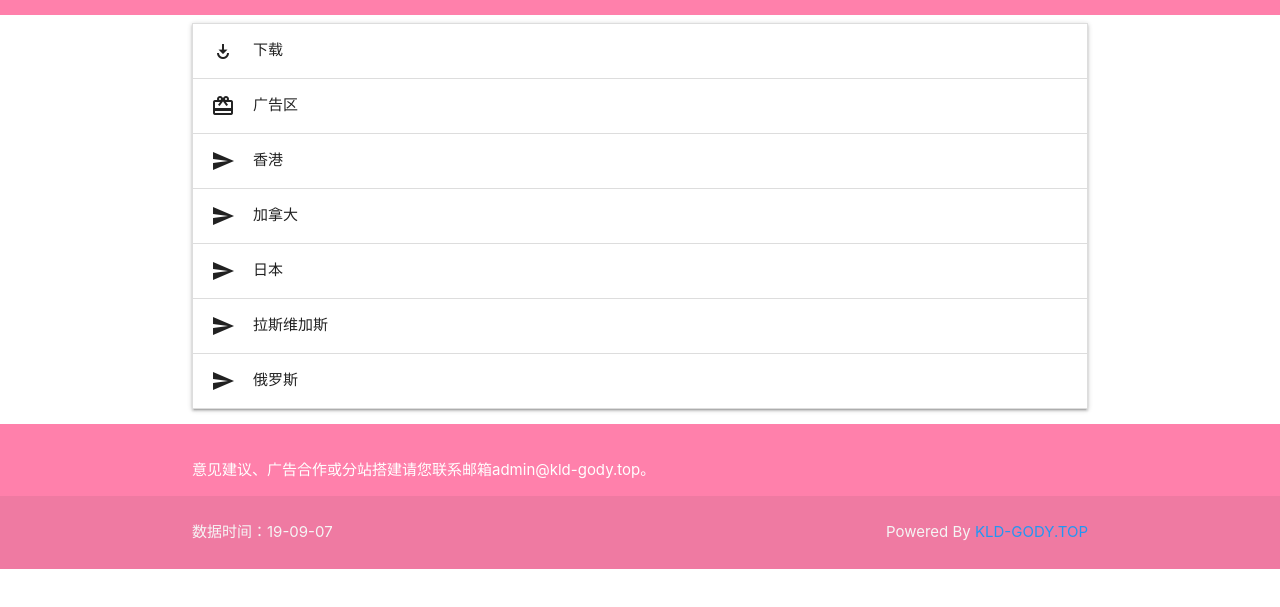
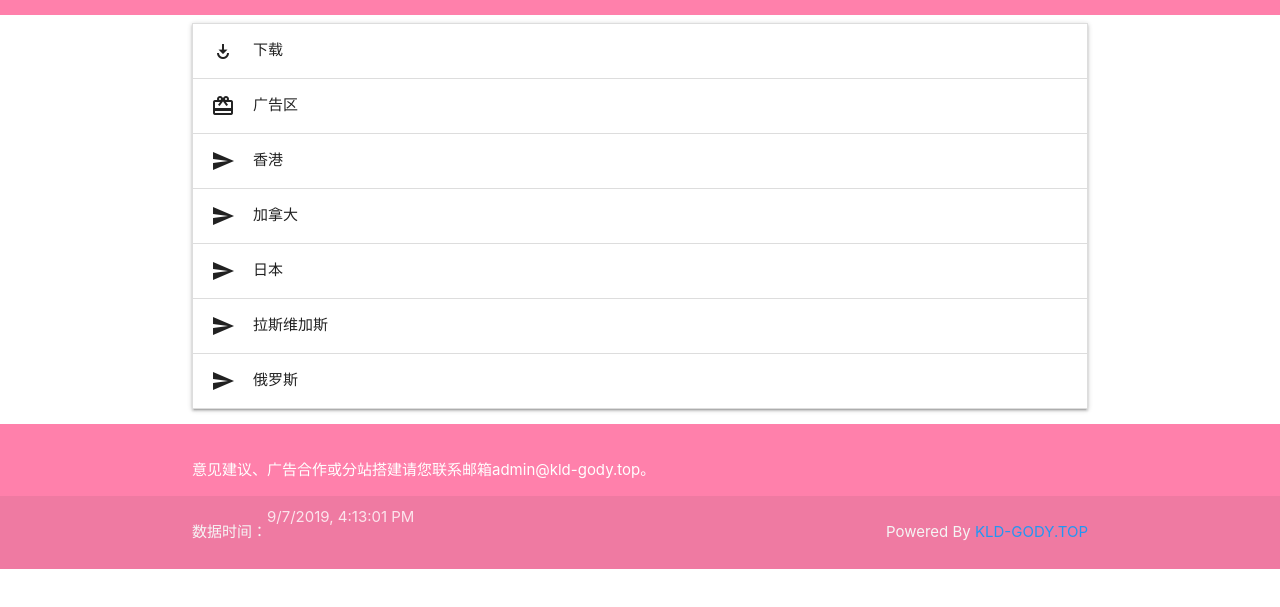
Before and after one commit to KLDGodYTestPage/KLDGodYTestPage.github.io, a plain HTML site: page index.html in a window 1280 px wide. Shown: the part 151-758 px from the top of the page. Drawn offline with nearby package versions, Linux system fonts and the light colour scheme; some packages are replaced by stand-ins of ours; a script that the page names is missing.

Commit message:
Update index.html

```diff
--- a/index.html
+++ b/index.html
@@ -161,7 +161,10 @@
         </div>
         <div class="footer-copyright">
             <div class="container">
-                <p class="grey-text text-lighten-4 left">数据时间：19-09-07</p>            <p class="grey-text text-lighten-4 right">Powered By <a class="blue-text" href="/">KLD-GODY.TOP</a>
+                <p class="grey-text text-lighten-4 left">数据时间：</p><script type="text/javascript">
+var myDate = new Date();
+document.write(myDate.toLocaleString())
+</script>            <p class="grey-text text-lighten-4 right">Powered By <a class="blue-text" href="/">KLD-GODY.TOP</a>
 </p>
         </div>
     </div></footer>
```
